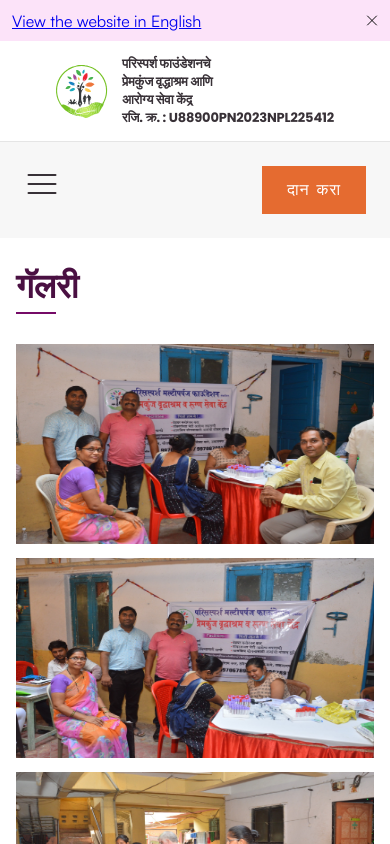
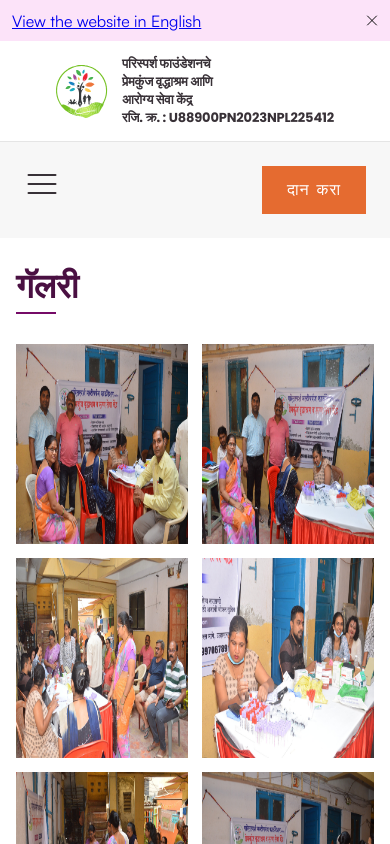
Before and after one commit to nain1209/parissparsh, a Next.js app: page /mr/gallery in a window 390 px wide. Shown: the top 844 px of the page. Built offline with nearby package versions, Linux system fonts and the light colour scheme.

Commit message:
Change number of pictures per row in gallery for mobile view

```diff
--- a/src/_components/Gallery/Gallery.js
+++ b/src/_components/Gallery/Gallery.js
@@ -86,7 +86,7 @@ const MainSection = styled.section`
 const PicturesWrapper = styled.section`
 	margin-top: 30px;
 	display: grid;
-	grid-template-columns: repeat(1, 1fr);
+	grid-template-columns: repeat(2, 1fr);
 	gap: 14px;
 
 	${TABLET_MEDIA} {
```
